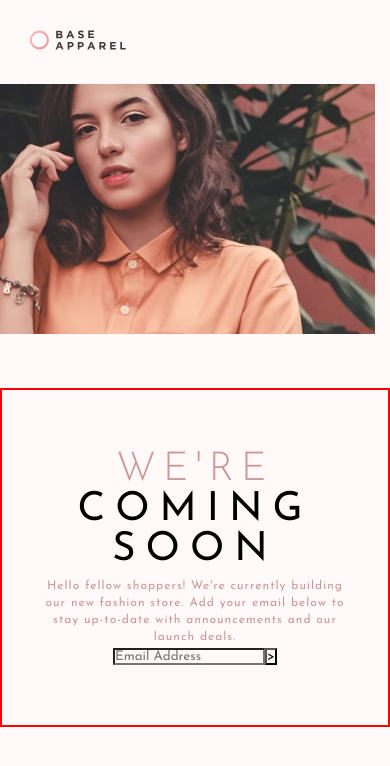
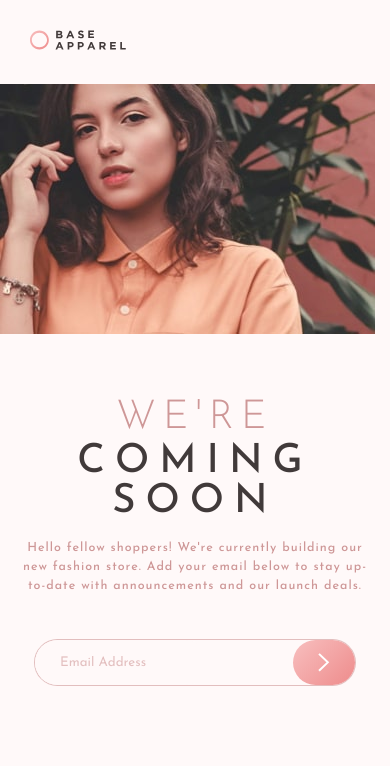
Before and after one commit to KurtisIvey/frontendmentor-base-apparel, a React (Vite) app: page / in a window 390 px wide. Shown: the top 766 px of the page. Built offline with nearby package versions, Linux system fonts and the light colour scheme.

Commit message:
finish mobile

```diff
--- a/src/App.css
+++ b/src/App.css
@@ -10,7 +10,7 @@ main {
   box-sizing: border-box;
   display: grid;
   grid-template-columns: 1fr;
-  grid-template-rows: 1fr 1.3fr;
+  grid-template-rows: 1fr auto;
 }
 
 @media screen and (min-width: 500px) {
--- a/src/App.scss
+++ b/src/App.scss
@@ -14,7 +14,7 @@ main {
 
     display: grid;
     grid-template-columns: 1fr;
-    grid-template-rows: 1fr 1.3fr;
+    grid-template-rows: 1fr auto;
 }
 
 @media screen and (min-width: 500px){
--- a/src/components/ComingSoonContainer/ComingSoonContainer.css
+++ b/src/components/ComingSoonContainer/ComingSoonContainer.css
@@ -4,26 +4,77 @@
   text-align: center;
   justify-self: center;
   align-self: center;
-  border: 2px solid red;
-  padding: 60px 30px;
+  padding: 60px 20px;
 }
 .comingSoonContainer .were {
   font-size: 2.5rem;
   font-weight: 300;
   letter-spacing: 7px;
   color: hsl(0, 36%, 70%);
+  margin-bottom: 4px;
 }
 .comingSoonContainer .coming {
+  color: hsl(0, 6%, 24%);
   font-size: 2.5rem;
-  font-weight: 400;
+  font-weight: 500;
   letter-spacing: 10px;
+  margin-bottom: 9px;
 }
 .comingSoonContainer p {
   margin-top: 5px;
   padding: 2.8px;
-  font-size: 0.75rem;
-  font-weight: 400;
+  font-size: 0.78rem;
+  font-weight: 500;
   color: hsl(0, 36%, 70%);
   letter-spacing: 1px;
-  line-height: 17px;
+  line-height: 19px;
+}
+.comingSoonContainer form {
+  display: flex;
+  flex-direction: row;
+  justify-content: flex-start;
+  margin-top: 40px;
+  width: 82vw;
+  margin-left: auto;
+  margin-right: auto;
+  height: 45px;
+  border-radius: 25px;
+  border: 1px solid hsla(0, 38%, 79%, 0.855);
+  position: relative;
+}
+.comingSoonContainer form input {
+  border-radius: 25px;
+  border: none;
+  padding-left: 25px;
+  color: hsl(0, 25%, 67%);
+}
+.comingSoonContainer form input::-moz-placeholder {
+  color: hsla(0, 38%, 79%, 0.855);
+}
+.comingSoonContainer form input::placeholder {
+  color: hsla(0, 38%, 79%, 0.855);
+}
+.comingSoonContainer form input:focus {
+  outline: none;
+}
+.comingSoonContainer form button.emailButton {
+  position: absolute;
+  right: 0;
+  display: flex;
+  justify-content: center;
+  align-items: center;
+  height: 100%;
+  width: 62px;
+  padding: 10px 20px;
+  color: #ffffff;
+  background: linear-gradient(135deg, hsl(0, 80%, 86%), hsl(0, 74%, 74%));
+  border: none;
+  border-radius: 25px;
+  cursor: pointer;
+}
+.comingSoonContainer form button.emailButton img {
+  height: 19px;
+  width: auto;
+  fill: none;
+  background-color: transparent;
 }/*# sourceMappingURL=ComingSoonContainer.css.map */
--- a/src/components/ComingSoonContainer/ComingSoonContainer.jsx
+++ b/src/components/ComingSoonContainer/ComingSoonContainer.jsx
@@ -1,4 +1,6 @@
 import "./ComingSoonContainer.css";
+import arrow from "../../assets/images/icon-arrow.svg";
+import logo from "../../assets/images/logo.svg";
 
 function ComingSoonContainer() {
   return (
@@ -10,10 +12,18 @@ function ComingSoonContainer() {
         Add your email below to stay up-to-date with announcements and our
         launch deals.`}
       </p>
-      <div>
-        <input placeholder="Email Address" type="email" />
-        <button>{">"}</button>
-      </div>
+      <form className="emailContainer">
+        <label htmlFor="email"></label>
+        <input
+          placeholder="Email Address"
+          type="email"
+          id="email"
+          aria-label="email"
+        />
+        <button type="submit" className="emailButton">
+          <img src={arrow} alt="" />
+        </button>
+      </form>
     </section>
   );
 }
--- a/src/components/ComingSoonContainer/ComingSoonContainer.scss
+++ b/src/components/ComingSoonContainer/ComingSoonContainer.scss
@@ -1,32 +1,88 @@
+$linearSoft: linear-gradient(135deg, hsl(0, 0%, 100%), hsl(0, 100%, 98%));
+$btnLinear: linear-gradient(135deg, hsl(0, 80%, 86%), hsl(0, 74%, 74%));
+
 .comingSoonContainer{
     display: flex;
     flex-direction: column;
     text-align: center;
     justify-self: center;
     align-self: center;
-    border: 2px solid red;
-    padding: 60px 30px;
+    padding: 60px 20px;
 
     .were{
         font-size: 2.5rem;
         font-weight: 300;
         letter-spacing: 7px;
         color: hsl(0, 36%, 70%);
+        margin-bottom: 4px;
     }
     .coming{
+        color: hsl(0, 6%, 24%);
         font-size: 2.5rem;
-        font-weight: 400;
+        font-weight: 500;
         letter-spacing: 10px;
+        margin-bottom: 9px;
     }
 
     p {
         margin-top: 5px;
         padding: 2.8px;
-        font-size: .75rem;
-        font-weight: 400;
+        font-size: .78rem;
+        font-weight: 500;
         color: hsl(0, 36%, 70%);
         letter-spacing: 1px;
-        line-height: 17px;
+        line-height: 19px;
+
+    }
+    form {
+        display: flex;
+        flex-direction: row;
+        justify-content: flex-start;
+        margin-top: 40px;
+        width: 82vw;
+        margin-left: auto;
+        margin-right: auto;
+        height: 45px;
+        border-radius: 25px;
+        border: 1px solid hsla(0, 38%, 79%, 0.855);
+        position: relative;
+        input {
+            border-radius: 25px;
+            border: none;
+            padding-left: 25px;
+            color:  hsl(0, 25%, 67%);
+
+        }
+        input::placeholder{
+            color:  hsla(0, 38%, 79%, 0.855);
+
+        }
+        input:focus {
+            outline: none;
+        }
+        button.emailButton{
+            position: absolute;
+            right: 0;
+            display: flex;
+            justify-content: center;
+            align-items: center;
+            height: 100%;
+            width: 62px;
+            padding: 10px 20px;
+            color: #ffffff;
+            background: linear-gradient(135deg, hsl(0, 80%, 86%), hsl(0, 74%, 74%));
+            border: none;
+            border-radius: 25px;
+            cursor: pointer;
+
+
+            img {
+                height: 19px;
+                width: auto;
+                fill: none;
+                background-color: transparent;
+            }
+        }
 
     }
 }
```
Also changed, not shown: 2 other files (tests, documents, lock files or other folders).
